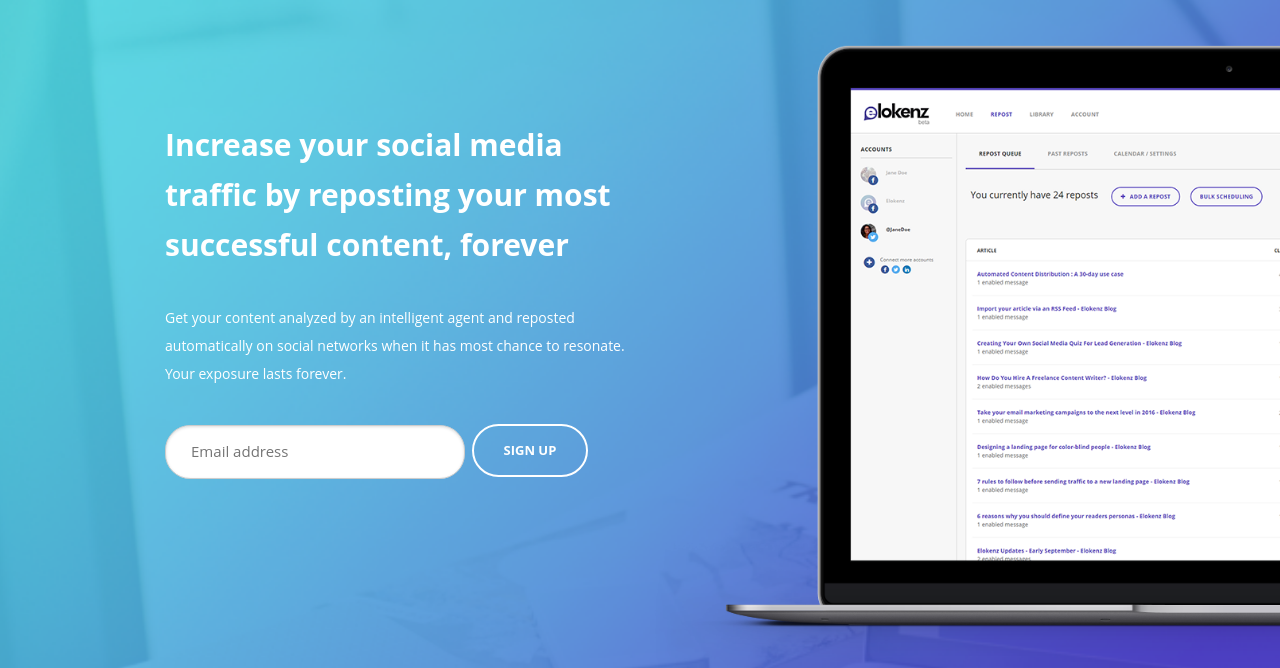
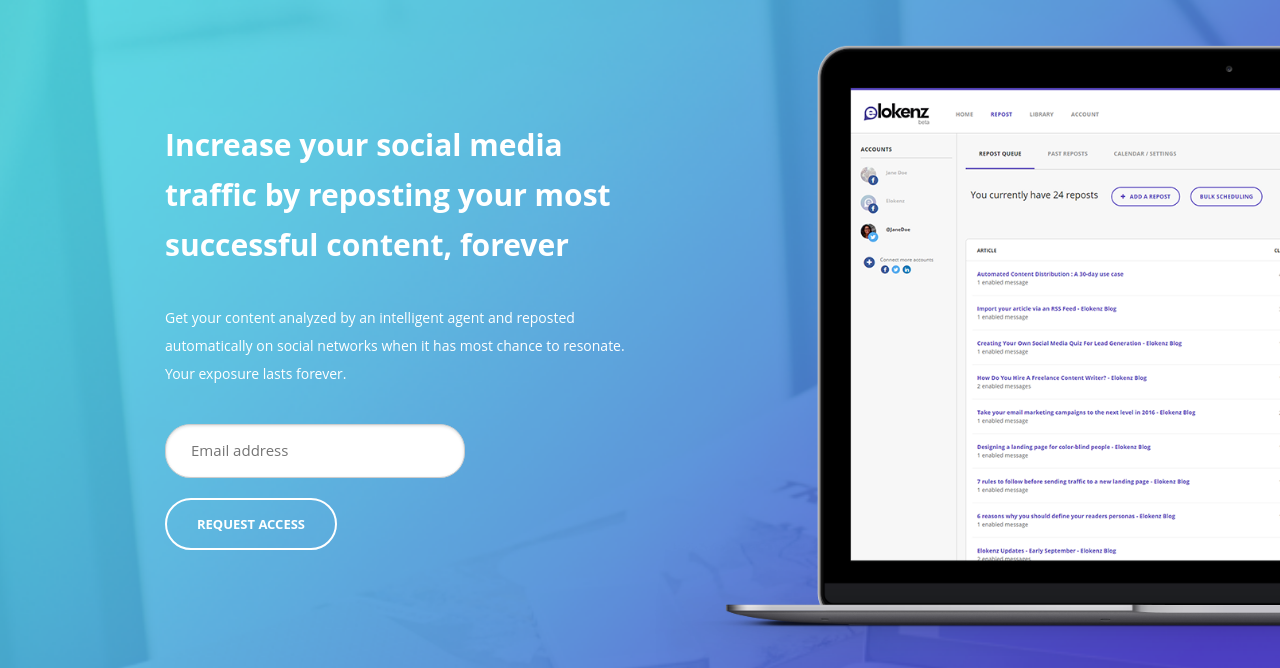
Before and after one commit to OMEGAYALFA/elokenz_lp_repost, a plain HTML site: page index.html in a window 1280 px wide. Shown: the part 132-800 px from the top of the page. Drawn offline with nearby package versions, Linux system fonts and the light colour scheme; a script that the page names is missing.

Commit message:
Turned back to invitation mode

```diff
--- a/index.html
+++ b/index.html
@@ -141,9 +141,9 @@
 						<h2>Increase your social media traffic by reposting your most successful content, forever</h2>
                         <p>Get your content analyzed by an intelligent agent and reposted automatically on social networks when it has most chance to resonate.
 						Your exposure lasts forever.</p><br>
-                        <form role="form" method="get" action="https://www.elokenz.com/accounts/signup/" class="cta_form">
+                        <form role="form" method="post" action="https://www.elokenz.com/" class="cta_form">
                             <input id="mauticform_input_interestedinrepost_email" name="email" class="mauticform-input" type="text" placeholder="Email address"/>
-                            <button type="submit" class="btn btn-default" role="button">Sign up</button>
+                            <button type="submit" class="btn btn-default" role="button">Request Access</button>
                         </form>
 
 					</div>
@@ -384,7 +384,7 @@
 				<img src="/static/images/icon-features-2.png" alt="" />
 			  <h4>No more passive assets</h4>
 			  <p>How many published articles are sleeping on your blog ? Stop wasting money for short-lived content.</p>
-			</div>
+            </div>
 			<div class="col-lg-4 col-md-4 col-sm-12 feature">
 				<img src="/static/images/icon-features-3.png" alt="" />
 			  <h4>Save social media time</h4>
@@ -400,9 +400,9 @@
 		<div class="row">
 			<h1 style="margin-bottom: 10px;">No more manual scheduling</h1>
             <center ><img src="static/img/3_arrows.png" style=" margin-bottom: 30px;"></center>
-            <form role="form" method="get" action="https://www.elokenz.com/accounts/signup/" class="cta_form">
+            <form role="form" method="post" action="https://www.elokenz.com/" class="cta_form">
                             <input id="mauticform_input_interestedinrepost_email" name="email" class="mauticform-input" type="text" placeholder="Email address" style="width:360px;margin-bottom: 20px;"/>
-                            <button type="submit" class="btn btn-default light-bg" role="button">Sign up</button>
+                            <button type="submit" class="btn btn-default light-bg" role="button">Request Access</button>
                         </form>
 		</div>
 	</div>
```
Also changed, not shown: pricing.html (+2 -2 lines).
